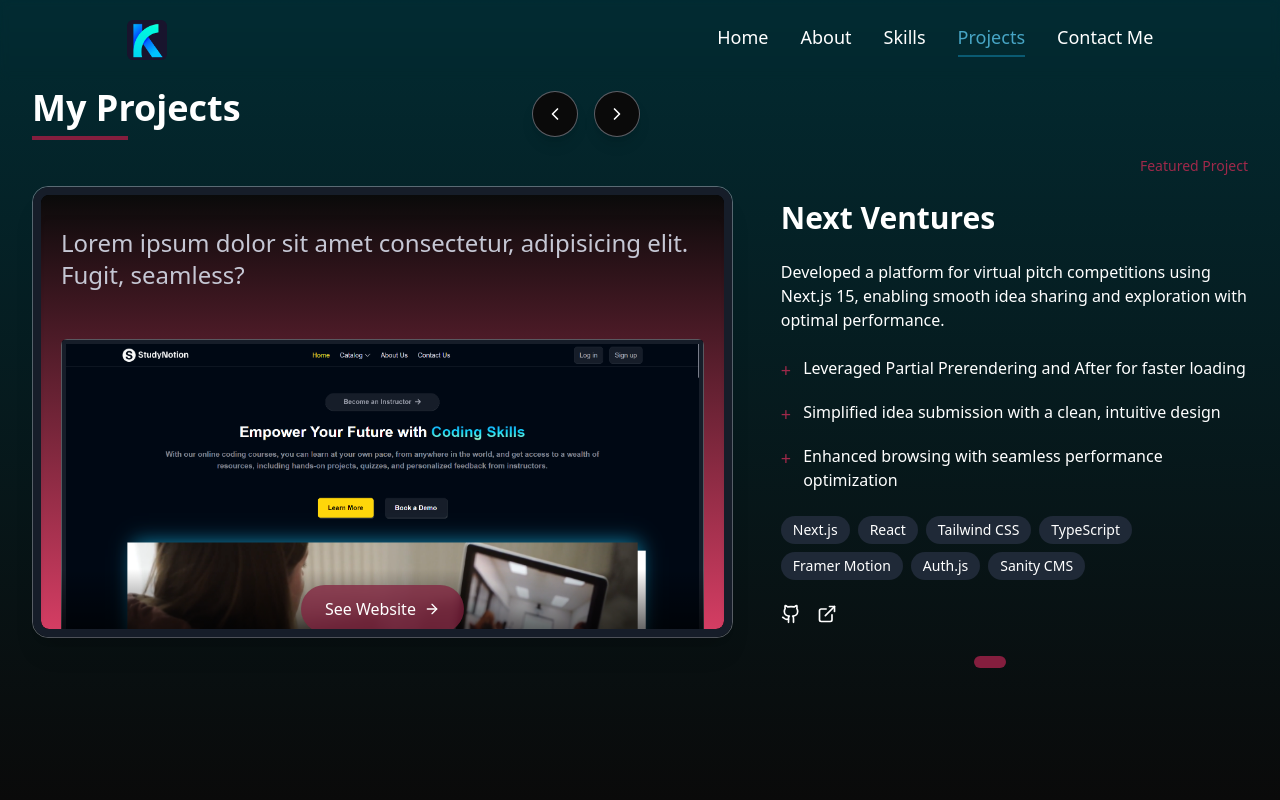
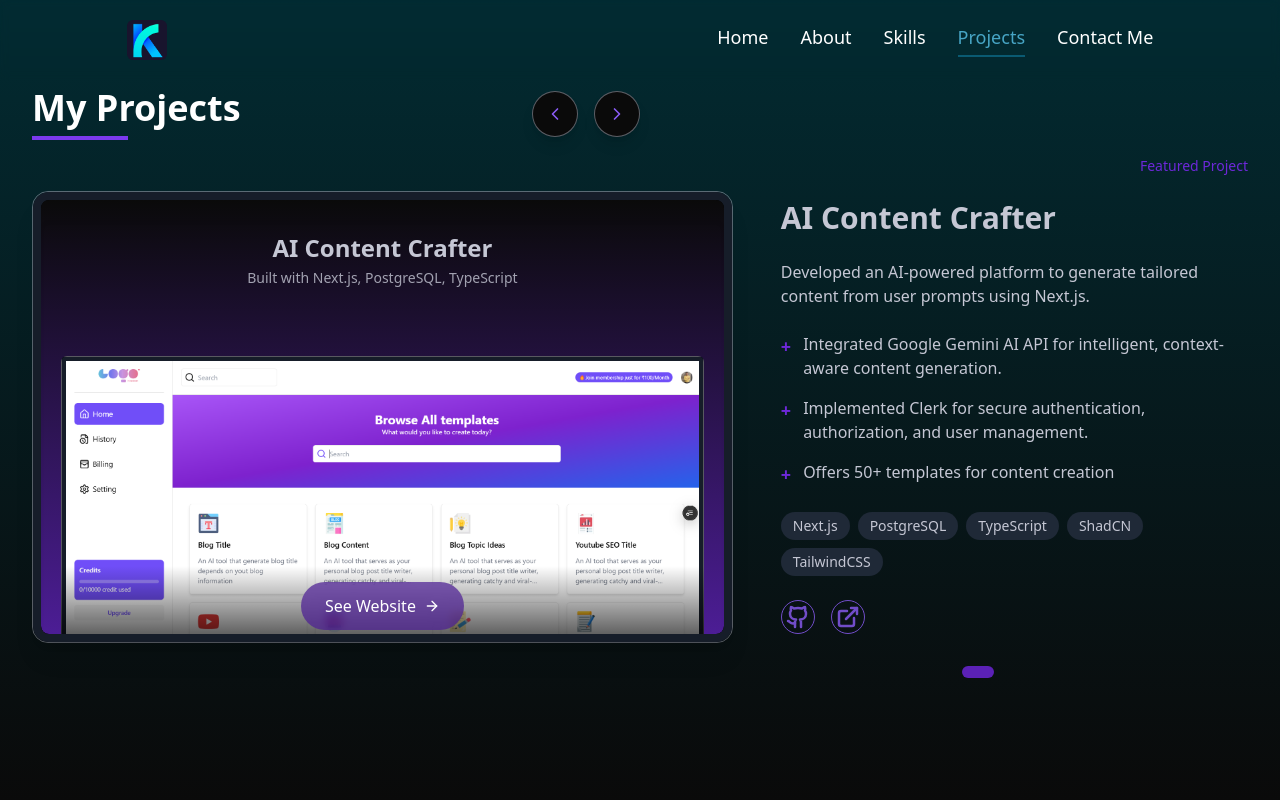
Before and after one commit to Kanhaiyasahu01/Kanhaiya-Portfolio, a React (Vite) app: page /projects in a window 1280 px wide. Shown: the top 800 px of the page. Built offline with nearby package versions, Linux system fonts and the light colour scheme.

Commit message:
complete project section

```diff
--- a/src/components/Projects.jsx
+++ b/src/components/Projects.jsx
@@ -3,9 +3,10 @@
 import { ArrowRight, Github, ExternalLink, ChevronLeft, ChevronRight } from 'lucide-react';
 
 // Import your project images
-import p1 from "../assets/project/studyNotion1.png";
-import p2 from "../assets/project/studyNotion2.png";
-import p3 from "../assets/project/studyNotion3.png";
+import p1 from "../assets/project/aiContentCrafter.png";
+import p2 from "../assets/project/assetmate.png";
+import p3 from "../assets/project/vaayu.png";
+import p4 from "../assets/project/studyNotion2.png";
 
 export const Projects = () => {
   const [activeProject, setActiveProject] = useState(0);
@@ -13,46 +14,60 @@
   // Project data
   const projects = [
     {
-      title: "Next Ventures",
-      description: "Developed a platform for virtual pitch competitions using Next.js 15, enabling smooth idea sharing and exploration with optimal performance.",
+      title: "AI Content Crafter",
+      description: "Developed an AI-powered platform to generate tailored content from user prompts using Next.js.",
       image: p1,
-      technologies: ["Next.js", "React", "Tailwind CSS", "TypeScript", "Framer Motion", "Auth.js", "Sanity CMS"],
+      technologies: ["Next.js", "PostgreSQL", "TypeScript", "ShadCN", "TailwindCSS"],
       features: [
-        "Leveraged Partial Prerendering and After for faster loading",
-        "Simplified idea submission with a clean, intuitive design",
-        "Enhanced browsing with seamless performance optimization"
+        "Integrated Google Gemini AI API for intelligent, context-aware content generation.",
+        "Implemented Clerk for secure authentication, authorization, and user management.",
+        "Offers 50+ templates for content creation",
       ],
-      gradient: "pink",
-      github: "https://github.com/yourusername/next-ventures",
-      liveUrl: "https://next-venture.vercel.app"
+      gradient: "purple", // pink
+      github: "https://github.com/Kanhaiyasahu01/AI-Content-Crafter",
+      liveUrl: "https://ai-content-crafter-kanhaiya.vercel.app/"
     },
     {
-      title: "Code Colony",
-      description: "A collaborative coding platform for developers to share and work on projects together in real-time.",
+      title: "Asset Mate",
+      description: "A Comprehensive Dashboard for Inventory & Asset Management.",
       image: p2,
-      technologies: ["React", "Node.js", "Socket.io", "MongoDB", "Express", "GROQ", "Sentry"],
+      technologies: ["React.js", "Node.js", "Express.js", "MongoDB", "TailwindCSS",],
       features: [
-        "Real-time code collaboration with multiple users",
-        "Project version control and history tracking",
-        "Custom code editor with syntax highlighting"
+        "Streamlines orders, stock tracking, vendor coordination, and warehouse operations.",
+        "Enhances efficiency, reduces manual work, and improves data accuracy by 30%.",
+        "Provides secure authentication and role-based access for Admin, Sales, and other users."
       ],
-      gradient: "green",
-      github: "https://github.com/yourusername/codecolony",
-      liveUrl: "https://codecolony-demo.vercel.app"
+      gradient: "zinc", // green
+      github: "https://github.com/Kanhaiyasahu01/AssetMate-TLE_Smashers-",
+      liveUrl: "https://assetmate-kanhaiya.netlify.app/"
     },
     {
-      title: "Finance Dashboard",
-      description: "An intuitive financial analytics dashboard for tracking investments and monitoring market trends.",
-      image: p3,
-      technologies: ["Next.js", "D3.js", "Tailwind CSS", "Prisma", "PostgreSQL", "Markdown", "TypeScript"],
-      features: [
-        "Interactive data visualization with real-time updates",
-        "Portfolio performance tracking and analysis",
-        "Customizable dashboard widgets and alerts"
+      "title": "Vaayu",
+      "description": "A Real-Time Air Pollution Monitoring System.",
+      "image": p3,
+      "technologies": ["React.js", "Redux", "TailwindCSS","OpenWeather API"],
+      "features": [
+        "Provides real-time air quality insights with automatic 10-minute updates.",
+        "Integrates Geolocation API for precise, location-based AQI data retrieval.",
+        "Displays interactive charts, graphs, and heatmaps for enhanced data visualization."
       ],
-      gradient: "red",
-      github: "https://github.com/yourusername/finance-dashboard",
-      liveUrl: "https://finance-dashboard-demo.vercel.app"
+      "gradient": "blue", // blue
+      "github": "https://github.com/Kanhaiyasahu01/Vaayu-TLE_smashers",
+      "liveUrl": "https://vaayu-tle-smashers01.netlify.app/"
+    },
+    {
+      "title": "Study Notion",
+      "description": "Ed-Tech Platform for Course Management and Learning.",
+      "image": p4,
+      "technologies": ["React.js", "TailwindCSS", "Node.js", "Express.js", "MongoDB"],
+      "features": [
+        "Developed an interactive learning platform with dynamic front-end using ReactJS and Tailwind CSS.",
+        "Implemented secure authentication, payment integration, and cloud storage for seamless user experience.",
+        "Built a robust course management system with instructor insights and analytics."
+      ],
+      "gradient": "pink", // blue
+      "github": "https://github.com/Kanhaiyasahu01/Study-Notion-Kanhaiya01",
+      "liveUrl": "https://study-notion-frontend-kanhaiya01.vercel.app/"
     }
   ];
 
@@ -65,12 +80,17 @@
         return "from-richblack-900 to-green-300";
       case 'red':
         return "from-richblack-900 to-red-300";
+      case 'purple':
+        return "from-richblack-900 to-purple-900";
+      case 'zinc':
+        return "from-richblack-900 to-zinc-400";
+      case 'blue':
+        return "from-richblack-900 to-blue-300";
       default:
         return "from-richblack-900 to-pink-300";
     }
   };
 
-  // Function to get accent color based on project gradient
   const getAccentColor = (gradientColor) => {
     switch (gradientColor) {
       case 'pink':
@@ -79,12 +99,17 @@
         return "bg-green-600";
       case 'red':
         return "bg-red-600";
+      case 'purple':
+        return "bg-purple-600";
+      case 'zinc':
+        return "bg-zinc-400";
+      case 'blue':
+        return "bg-blue-600";
       default:
         return "bg-pink-600";
     }
   };
 
-  // Function to get hover accent color based on project gradient
   const getHoverClass = (gradientColor) => {
     switch (gradientColor) {
       case 'pink':
@@ -93,12 +118,17 @@
         return "hover:bg-green-600";
       case 'red':
         return "hover:bg-red-600";
+      case 'purple':
+        return "hover:bg-purple-600";
+      case 'zinc':
+        return "hover:bg-zinc-600";
+      case 'blue':
+        return "hover:bg-blue-600";
       default:
         return "hover:bg-pink-600";
     }
   };
 
-  // Function to get text accent color
   const getTextColor = (gradientColor) => {
     switch (gradientColor) {
       case 'pink':
@@ -107,12 +137,37 @@
         return "text-green-500";
       case 'red':
         return "text-red-500";
+      case 'purple':
+        return "text-purple-700";
+      case 'zinc':
+        return "text-zinc-400";
+      case 'blue':
+        return "text-richblue-100";
       default:
         return "text-pink-500";
     }
   };
 
-  // Function to get bg opacity accent color
+  // New function to get icon color based on project gradient
+  const getIconColor = (gradientColor) => {
+    switch (gradientColor) {
+      case 'pink':
+        return "text-pink-400";
+      case 'green':
+        return "text-green-400";
+      case 'red':
+        return "text-red-400";
+      case 'purple':
+        return "text-purple-500";
+      case 'zinc':
+        return "text-zinc-300";
+      case 'blue':
+        return "text-blue-400";
+      default:
+        return "text-pink-400";
+    }
+  };
+
   const getBgOpacityColor = (gradientColor) => {
     switch (gradientColor) {
       case 'pink':
@@ -121,12 +176,17 @@
         return "bg-green-600/70";
       case 'red':
         return "bg-red-600/70";
+      case 'purple':
+        return "bg-purple-900/70";
+      case 'zinc':
+        return "bg-zinc-700/70";
+      case 'blue':
+        return "bg-blue-600/70";
       default:
         return "bg-pink-600/70";
     }
   };
 
-  // Function to get border color
   const getBorderColor = (gradientColor) => {
     switch (gradientColor) {
       case 'pink':
@@ -135,6 +195,12 @@
         return "bg-green-600";
       case 'red':
         return "bg-red-600";
+      case 'purple':
+        return "bg-purple-800";
+      case 'zinc':
+        return "bg-zinc-700";
+      case 'blue':
+        return "bg-blue-600";
       default:
         return "bg-pink-600";
     }
@@ -175,6 +241,7 @@
   const currentAccentColor = getAccentColor(projects[activeProject].gradient);
   const currentHoverClass = getHoverClass(projects[activeProject].gradient);
   const currentTextColor = getTextColor(projects[activeProject].gradient);
+  const currentIconColor = getIconColor(projects[activeProject].gradient);
   const currentBgOpacity = getBgOpacityColor(projects[activeProject].gradient);
   const currentBorderColor = getBorderColor(projects[activeProject].gradient);
 
@@ -197,7 +264,7 @@
               whileTap={{ scale: 0.9 }}
               aria-label="Previous project"
             >
-              <ChevronLeft size={20} />
+              <ChevronLeft size={20} className={currentIconColor} />
             </motion.button>
 
             <motion.button
@@ -207,7 +274,7 @@
               whileTap={{ scale: 0.9 }}
               aria-label="Next project"
             >
-              <ChevronRight size={20} />
+              <ChevronRight size={20} className={currentIconColor} />
             </motion.button>
           </div>
         </div>
@@ -220,10 +287,21 @@
             <div className="relative rounded-2xl overflow-hidden bg-black border-8 border-richblack-800 shadow-xl h-[400px] md:h-[450px]">
               {/* Laptop inner frame with dynamic gradient background */}
               <div className={`relative rounded-lg overflow-hidden bg-gradient-to-b ${currentGradient} h-full`}>
-                {/* Inner screen frame with darker border */}
-
-                <div className='flex justify-center items-center mt-3 text-2xl p-5 text-richblack-50'>
-                  <p>Lorem ipsum dolor sit amet consectetur, adipisicing elit. Fugit, seamless?</p>
+                {/* Dynamic content header bar */}
+                <div className='flex justify-center items-center mt-3 text-xl p-5 text-richblack-50'>
+                  <AnimatePresence mode="wait">
+                    <motion.div
+                      key={activeProject}
+                      initial="hidden"
+                      animate="visible"
+                      exit="hidden"
+                      variants={featureVariants}
+                      className="text-center"
+                    >
+                      <p className="font-semibold text-2xl">{projects[activeProject].title}</p>
+                      <p className="text-sm opacity-80 mt-1">Built with {projects[activeProject].technologies.slice(0, 3).join(", ")}</p>
+                    </motion.div>
+                  </AnimatePresence>
                 </div>
                 <div className="absolute overflow-hidden rounded-lg shadow-inner h-full flex items-end -bottom-5 px-5 hover:p-1 hover:-rotate-2 transition-all duration-300">
                   {/* Actual screen content */}
@@ -249,11 +327,11 @@
                             href={projects[activeProject].liveUrl}
                             target="_blank"
                             rel="noopener noreferrer"
-                            className={`${currentBgOpacity} backdrop-blur-sm rounded-full px-4 py-2 md:px-6 md:py-3 text-white text-sm md:text-base font-medium flex items-center gap-2`}
+                            className={`${currentBgOpacity} backdrop-blur-sm mb-2 rounded-full px-4 py-2 md:px-6 md:py-3 text-white text-sm md:text-base font-medium flex items-center gap-2`}
                             whileHover={{ scale: 1.05 }}
                             whileTap={{ scale: 0.95 }}
                           >
-                            See Website <ArrowRight size={16} />
+                            See Website <ArrowRight size={16} className="font-bold" />
                           </motion.a>
                         </div>
                       </div>
@@ -286,14 +364,14 @@
                 </div>
 
                 <motion.h3
-                  className="text-2xl md:text-3xl font-bold"
+                  className="text-2xl md:text-3xl font-bold text-richblack-50"
                   variants={featureVariants}
                 >
                   {projects[activeProject].title}
                 </motion.h3>
 
                 <motion.p
-                  className="text-gray-300 text-sm md:text-base"
+                  className="text-gray-300 text-sm md:text-base text-richblack-50"
                   variants={featureVariants}
                 >
                   {projects[activeProject].description}
@@ -306,11 +384,11 @@
                   {projects[activeProject].features.map((feature, index) => (
                     <motion.div
                       key={index}
-                      className="flex items-start gap-2 md:gap-3"
+                      className="flex items-start gap-2 md:gap-3 text-richblack-50"
                       variants={featureVariants}
                     >
                       <div className={currentTextColor}>
-                        <span className="text-lg">+</span>
+                        <span className="text-lg font-bold">+</span>
                       </div>
                       <p className="text-gray-300 text-sm md:text-base">{feature}</p>
                     </motion.div>
@@ -324,7 +402,7 @@
                   {projects[activeProject].technologies.map((tech, index) => (
                     <motion.span
                       key={index}
-                      className="bg-gray-800 text-gray-200 px-2 py-1 md:px-3 rounded-full text-xs md:text-sm"
+                      className="bg-gray-800 text-gray-200 px-2 py-1 md:px-3 rounded-full text-xs md:text-sm text-richblack-50"
                       variants={techBadgeVariants}
                     >
                       {tech}
@@ -340,21 +418,21 @@
                     href={projects[activeProject].github}
                     target="_blank"
                     rel="noopener noreferrer"
-                    className="text-gray-300 hover:text-white transition-colors"
+                    className={`${currentIconColor} hover:text-white transition-colors border-${currentIconColor} border rounded-full p-1 opacity-80`}
                     whileHover={{ scale: 1.1 }}
                     whileTap={{ scale: 0.9 }}
                   >
-                    <Github size={20} />
+                    <Github size={24} strokeWidth={2.5} />
                   </motion.a>
                   <motion.a
                     href={projects[activeProject].liveUrl}
                     target="_blank"
                     rel="noopener noreferrer"
-                    className="text-gray-300 hover:text-white transition-colors"
+                    className={`${currentIconColor} hover:text-white transition-colors border-${currentIconColor} border rounded-full p-1 opacity-80`}
                     whileHover={{ scale: 1.1 }}
                     whileTap={{ scale: 0.9 }}
                   >
-                    <ExternalLink size={20} />
+                    <ExternalLink size={24} strokeWidth={2.5} />
                   </motion.a>
                 </motion.div>
               </motion.div>
--- a/tailwind.config.js
+++ b/tailwind.config.js
@@ -29,14 +29,32 @@
       orange:{
         100:"#B43A0F",
       },
-      zinc: {
-    700: "#3F3F46",
-    800: "#27272A",
-    900: "#18181B"
-  },
-  slate: {
-    400: "#94A3B8"
-  },
+zinc: {
+  50:  "#fafafa",
+  100: "#f4f4f5",
+  200: "#e4e4e7",
+  300: "#d4d4d8",
+  400: "#a1a1aa",
+  500: "#71717a",
+  600: "#52525b",
+  700: "#3f3f46",
+  800: "#27272a",
+  900: "#18181b",
+  950: "#09090b"
+},
+slate: {
+  50:  "#f8fafc",
+  100: "#f1f5f9",
+  200: "#e2e8f0",
+  300: "#cbd5e1",
+  400: "#94a3b8",
+  500: "#64748b",
+  600: "#475569",
+  700: "#334155",
+  800: "#1e293b",
+  900: "#0f172a",
+  950: "#020617"
+},
       richblue: {
         5: "#ECF5FF",
         25: "#C6D6E1",
@@ -161,9 +179,19 @@
       indigo: {
         500: "#6366F1"
       },
-      purple: {
-        500: "#8B5CF6"
-      },
+purple: {
+  50:  "#FAF5FF",
+  100: "#F3E8FF",
+  200: "#E9D5FF",
+  300: "#D8B4FE",
+  400: "#C084FC",
+  500: "#8B5CF6",
+  600: "#7C3AED",
+  700: "#6D28D9",
+  800: "#5B21B6",
+  900: "#4C1D95",
+}
+,
       orange: {
         100: "#B43A0F"
       },
```
Also changed, not shown: src/assets/project/PasswordGenerator.png (added), src/assets/project/savageBot.png (added).
